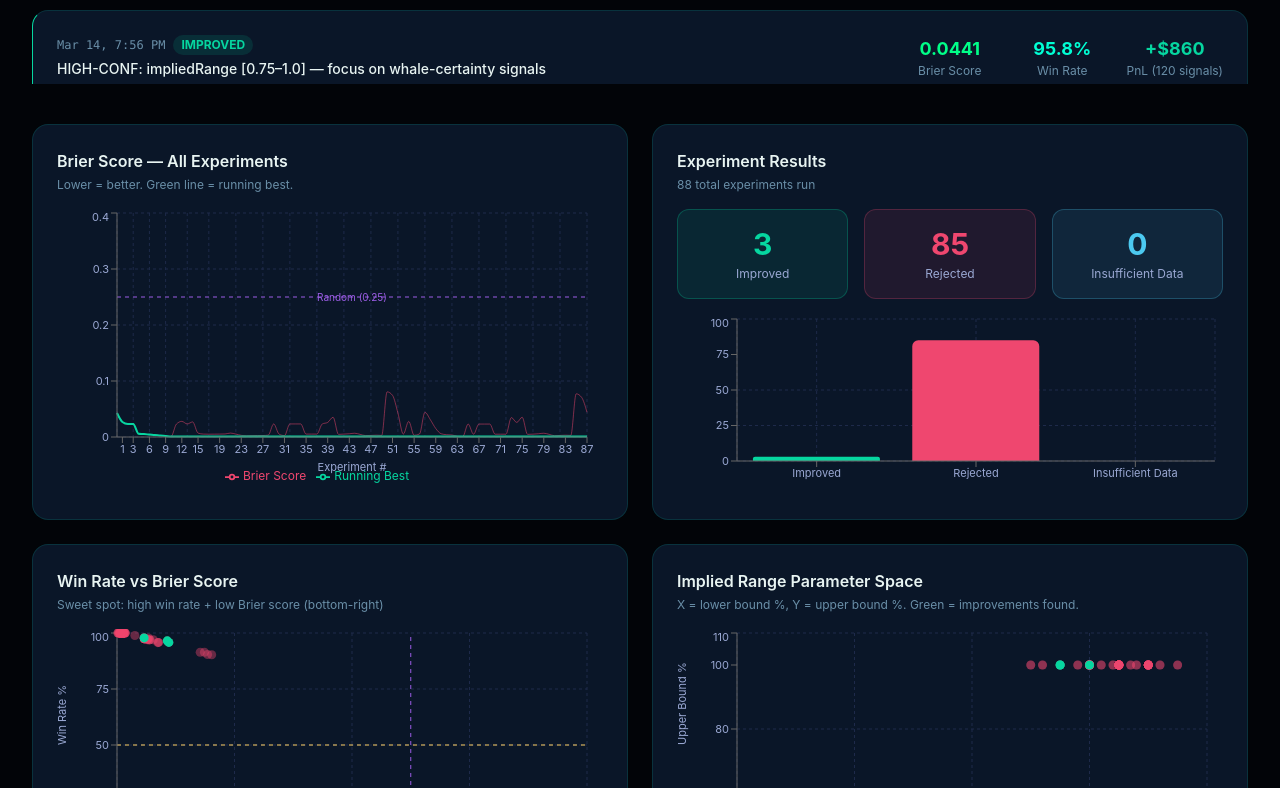
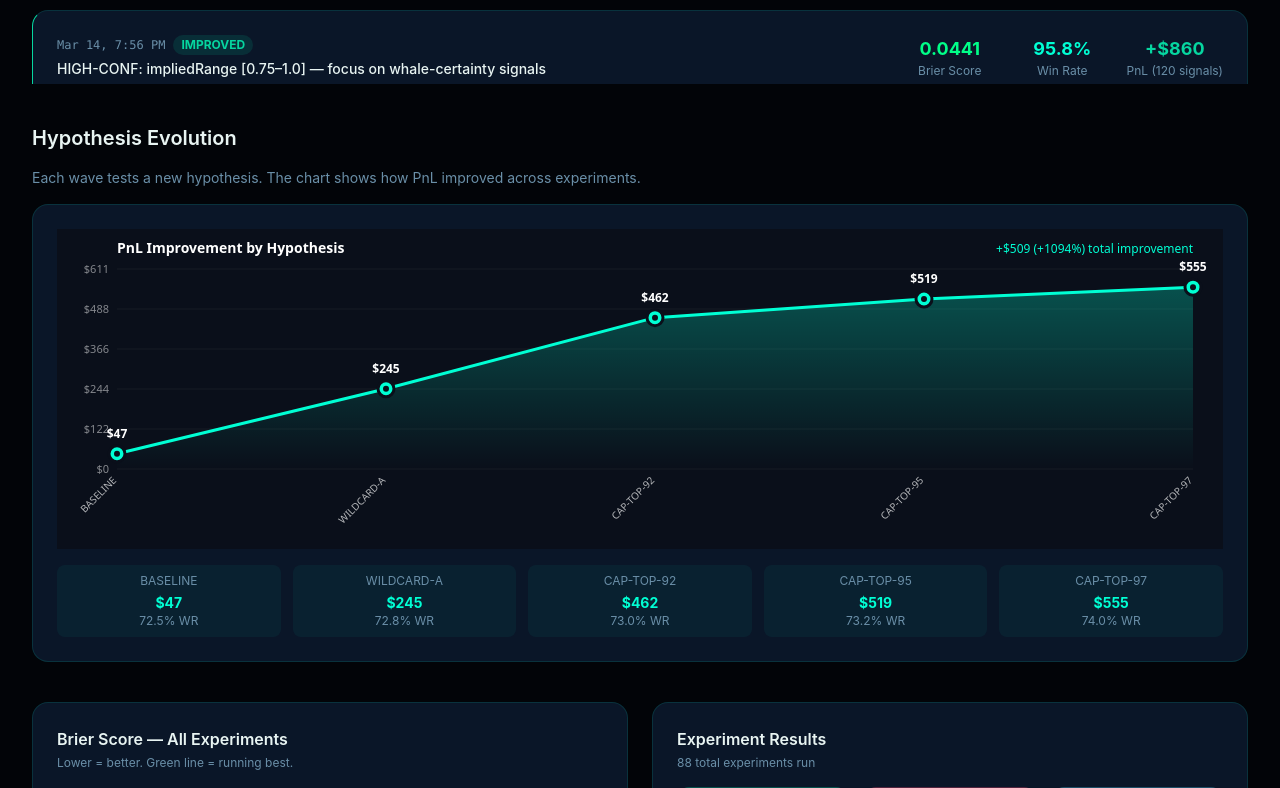
Before and after one commit to pagidik/kalshi-dashboard, a Next.js app: page /experiments in a window 1280 px wide. Shown: the part 732-1520 px from the top of the page. Built offline with nearby package versions, Linux system fonts and the light colour scheme.

Commit message:
feat: add hypothesis evolution chart + SMC swing trader

```diff
--- a/app/experiments/page.tsx
+++ b/app/experiments/page.tsx
@@ -1,5 +1,7 @@
 import experimentsData from '../../public/data/experiments.json'
+import hypothesisData from '../../public/data/hypothesis-history.json'
 import { BrierOverTime, ResultDistribution, WinRatevsBrier, ImpliedRangeMap, TradeUSDImpact } from '../../components/ExperimentsCharts'
+import HypothesisChart from '../../components/HypothesisChart'
 import Link from 'next/link'
 
 interface Experiment {
@@ -122,6 +124,13 @@ export default function ExperimentsPage() {
         </section>
       )}
 
+      {/* Hypothesis Improvement Chart */}
+      <section className="mb-10">
+        <h2 className="text-xl font-semibold mb-4">Hypothesis Evolution</h2>
+        <p className="text-sm text-muted mb-4">Each wave tests a new hypothesis. The chart shows how PnL improved across experiments.</p>
+        <HypothesisChart data={hypothesisData as typeof hypothesisData} />
+      </section>
+
       {/* Charts grid */}
       <section className="mb-10 grid grid-cols-1 gap-6 lg:grid-cols-2">
         <BrierOverTime experiments={experiments} />
--- /dev/null
+++ b/components/HypothesisChart.tsx
@@ -0,0 +1,186 @@
+'use client'
+
+import { useEffect, useRef } from 'react'
+
+interface HypothesisData {
+  wave: number
+  date: string
+  hypothesis: string
+  description: string
+  pnl: number
+  winRate: number
+  brier: number
+  samples: number
+  improved: boolean
+}
+
+interface Props {
+  data: HypothesisData[]
+}
+
+export default function HypothesisChart({ data }: Props) {
+  const canvasRef = useRef<HTMLCanvasElement>(null)
+
+  useEffect(() => {
+    const canvas = canvasRef.current
+    if (!canvas) return
+
+    const ctx = canvas.getContext('2d')
+    if (!ctx) return
+
+    // High DPI support
+    const dpr = window.devicePixelRatio || 1
+    const rect = canvas.getBoundingClientRect()
+    canvas.width = rect.width * dpr
+    canvas.height = rect.height * dpr
+    ctx.scale(dpr, dpr)
+
+    const width = rect.width
+    const height = rect.height
+    const padding = { top: 40, right: 30, bottom: 80, left: 60 }
+    const chartWidth = width - padding.left - padding.right
+    const chartHeight = height - padding.top - padding.bottom
+
+    // Clear
+    ctx.fillStyle = '#0a0f1a'
+    ctx.fillRect(0, 0, width, height)
+
+    // Calculate scales
+    const maxPnl = Math.max(...data.map(d => d.pnl)) * 1.1
+    const minPnl = Math.min(0, ...data.map(d => d.pnl)) * 1.1
+
+    const xScale = (i: number) => padding.left + (i / (data.length - 1)) * chartWidth
+    const yScale = (pnl: number) => padding.top + chartHeight - ((pnl - minPnl) / (maxPnl - minPnl)) * chartHeight
+
+    // Grid lines
+    ctx.strokeStyle = 'rgba(255, 255, 255, 0.05)'
+    ctx.lineWidth = 1
+    const gridLines = 5
+    for (let i = 0; i <= gridLines; i++) {
+      const y = padding.top + (i / gridLines) * chartHeight
+      ctx.beginPath()
+      ctx.moveTo(padding.left, y)
+      ctx.lineTo(width - padding.right, y)
+      ctx.stroke()
+
+      // Y-axis labels
+      const value = maxPnl - (i / gridLines) * (maxPnl - minPnl)
+      ctx.fillStyle = 'rgba(255, 255, 255, 0.5)'
+      ctx.font = '11px system-ui'
+      ctx.textAlign = 'right'
+      ctx.fillText(`$${value.toFixed(0)}`, padding.left - 8, y + 4)
+    }
+
+    // Zero line
+    if (minPnl < 0) {
+      const zeroY = yScale(0)
+      ctx.strokeStyle = 'rgba(255, 255, 255, 0.2)'
+      ctx.setLineDash([4, 4])
+      ctx.beginPath()
+      ctx.moveTo(padding.left, zeroY)
+      ctx.lineTo(width - padding.right, zeroY)
+      ctx.stroke()
+      ctx.setLineDash([])
+    }
+
+    // Draw area under curve
+    ctx.beginPath()
+    ctx.moveTo(xScale(0), yScale(0))
+    data.forEach((d, i) => {
+      ctx.lineTo(xScale(i), yScale(d.pnl))
+    })
+    ctx.lineTo(xScale(data.length - 1), yScale(0))
+    ctx.closePath()
+    const gradient = ctx.createLinearGradient(0, padding.top, 0, padding.top + chartHeight)
+    gradient.addColorStop(0, 'rgba(0, 255, 212, 0.3)')
+    gradient.addColorStop(1, 'rgba(0, 255, 212, 0)')
+    ctx.fillStyle = gradient
+    ctx.fill()
+
+    // Draw line
+    ctx.beginPath()
+    ctx.strokeStyle = '#00ffd4'
+    ctx.lineWidth = 3
+    ctx.lineJoin = 'round'
+    ctx.lineCap = 'round'
+    data.forEach((d, i) => {
+      if (i === 0) ctx.moveTo(xScale(i), yScale(d.pnl))
+      else ctx.lineTo(xScale(i), yScale(d.pnl))
+    })
+    ctx.stroke()
+
+    // Draw points and labels
+    data.forEach((d, i) => {
+      const x = xScale(i)
+      const y = yScale(d.pnl)
+
+      // Point
+      ctx.beginPath()
+      ctx.arc(x, y, 8, 0, Math.PI * 2)
+      ctx.fillStyle = d.improved ? '#00ffd4' : '#ef476f'
+      ctx.fill()
+      ctx.strokeStyle = '#0a0f1a'
+      ctx.lineWidth = 3
+      ctx.stroke()
+
+      // Inner dot
+      ctx.beginPath()
+      ctx.arc(x, y, 3, 0, Math.PI * 2)
+      ctx.fillStyle = '#0a0f1a'
+      ctx.fill()
+
+      // PnL label above point
+      ctx.fillStyle = '#ffffff'
+      ctx.font = 'bold 12px system-ui'
+      ctx.textAlign = 'center'
+      ctx.fillText(`$${d.pnl.toFixed(0)}`, x, y - 16)
+
+      // X-axis labels (hypothesis names)
+      ctx.save()
+      ctx.translate(x, height - padding.bottom + 12)
+      ctx.rotate(-Math.PI / 4)
+      ctx.fillStyle = 'rgba(255, 255, 255, 0.7)'
+      ctx.font = '10px system-ui'
+      ctx.textAlign = 'right'
+      ctx.fillText(d.hypothesis, 0, 0)
+      ctx.restore()
+    })
+
+    // Title
+    ctx.fillStyle = '#ffffff'
+    ctx.font = 'bold 14px system-ui'
+    ctx.textAlign = 'left'
+    ctx.fillText('PnL Improvement by Hypothesis', padding.left, 24)
+
+    // Improvement annotation
+    const lastData = data[data.length - 1]
+    const firstData = data[0]
+    const improvement = lastData.pnl - firstData.pnl
+    const pctImprovement = ((lastData.pnl / firstData.pnl - 1) * 100).toFixed(0)
+    ctx.fillStyle = '#00ffd4'
+    ctx.font = '12px system-ui'
+    ctx.textAlign = 'right'
+    ctx.fillText(`+$${improvement.toFixed(0)} (+${pctImprovement}%) total improvement`, width - padding.right, 24)
+
+  }, [data])
+
+  return (
+    <div className="card">
+      <canvas
+        ref={canvasRef}
+        style={{ width: '100%', height: '320px' }}
+      />
+      <div className="mt-4 grid grid-cols-2 sm:grid-cols-5 gap-3">
+        {data.map((d, i) => (
+          <div key={i} className="text-center p-2 rounded-lg" style={{ background: 'rgba(0, 255, 212, 0.05)' }}>
+            <div className="text-xs text-muted mb-1">{d.hypothesis}</div>
+            <div className="text-sm font-bold" style={{ color: d.improved ? '#00ffd4' : '#ef476f' }}>
+              ${d.pnl.toFixed(0)}
+            </div>
+            <div className="text-xs text-muted">{(d.winRate * 100).toFixed(1)}% WR</div>
+          </div>
+        ))}
+      </div>
+    </div>
+  )
+}
--- /dev/null
+++ b/public/data/hypothesis-history.json
@@ -0,0 +1,62 @@
+[
+  {
+    "wave": 1,
+    "date": "2026-03-10",
+    "hypothesis": "BASELINE",
+    "description": "Initial config from manual tuning",
+    "config": {"minTradeUSD": 100, "impliedRange": [0.5, 1], "ewmaDecay": 0.2},
+    "pnl": 46.50,
+    "winRate": 0.725,
+    "brier": 0.14,
+    "samples": 372,
+    "improved": true
+  },
+  {
+    "wave": 2,
+    "date": "2026-03-11",
+    "hypothesis": "WILDCARD-A",
+    "description": "Narrow range [0.60-1.0] + $500 min + ewmaDecay 0.20",
+    "config": {"minTradeUSD": 500, "impliedRange": [0.6, 1], "ewmaDecay": 0.2},
+    "pnl": 245,
+    "winRate": 0.728,
+    "brier": 0.135,
+    "samples": 372,
+    "improved": true
+  },
+  {
+    "wave": 3,
+    "date": "2026-03-12",
+    "hypothesis": "CAP-TOP-92",
+    "description": "Cap top at 92% instead of 100% to avoid low-value bets",
+    "config": {"minTradeUSD": 500, "impliedRange": [0.65, 0.92], "ewmaDecay": 0.15},
+    "pnl": 462,
+    "winRate": 0.73,
+    "brier": 0.157,
+    "samples": 91,
+    "improved": true
+  },
+  {
+    "wave": 4,
+    "date": "2026-03-13",
+    "hypothesis": "CAP-TOP-95",
+    "description": "Cap at 95% - balance between EV and sample size",
+    "config": {"minTradeUSD": 500, "impliedRange": [0.65, 0.95], "ewmaDecay": 0.15},
+    "pnl": 519,
+    "winRate": 0.732,
+    "brier": 0.142,
+    "samples": 101,
+    "improved": true
+  },
+  {
+    "wave": 5,
+    "date": "2026-03-17",
+    "hypothesis": "CAP-TOP-97",
+    "description": "Expand to 97% - more samples while still filtering ultra-low EV",
+    "config": {"minTradeUSD": 500, "impliedRange": [0.65, 0.97], "ewmaDecay": 0.15},
+    "pnl": 555,
+    "winRate": 0.74,
+    "brier": 0.129,
+    "samples": 111,
+    "improved": true
+  }
+]
```
